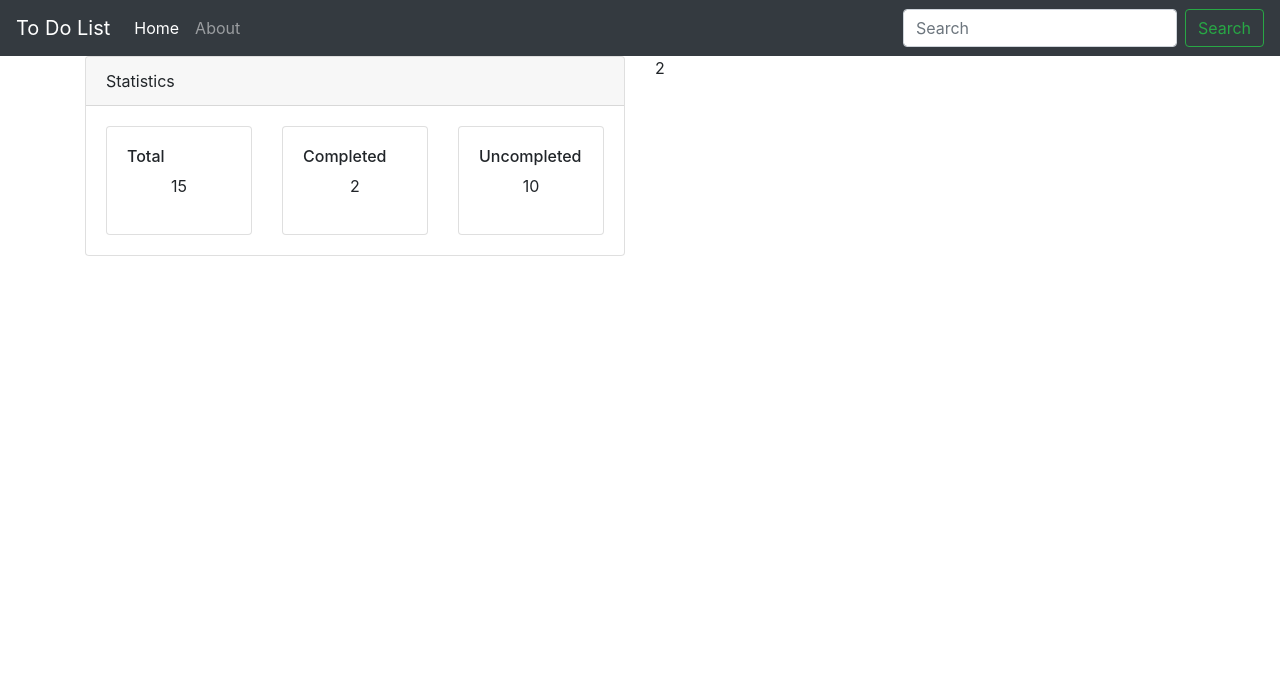
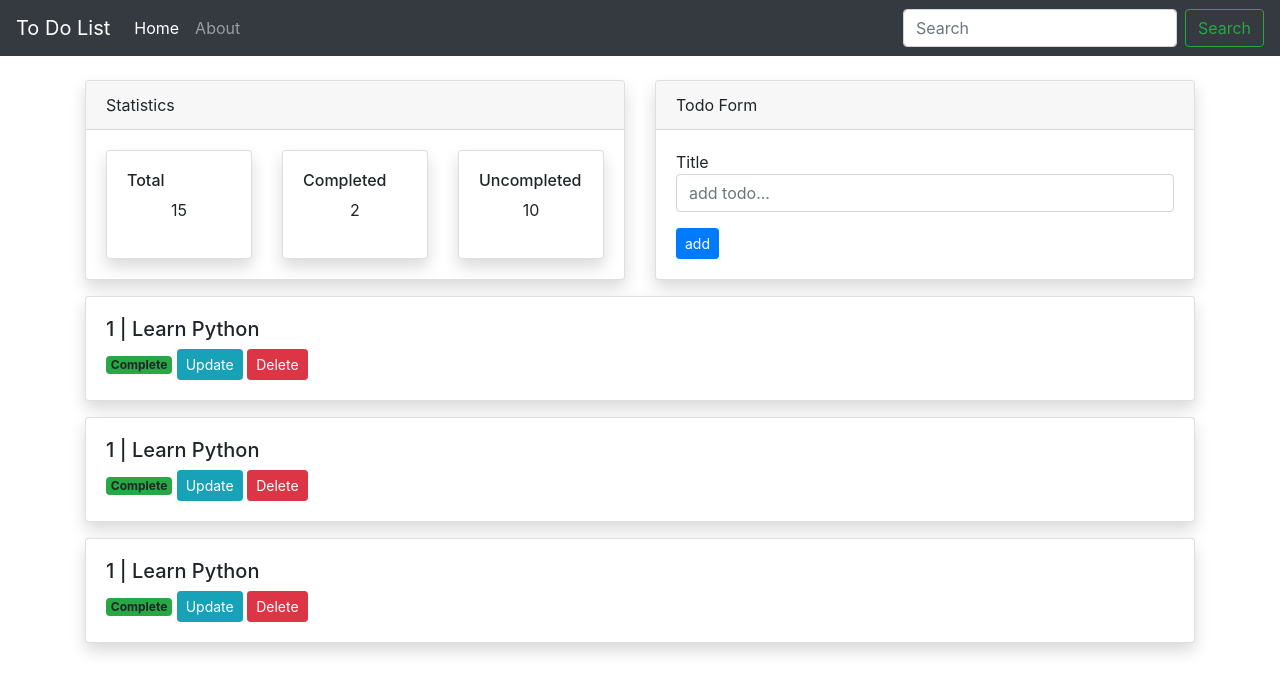
Before and after one commit to vinayaks1992/test, a Flask app: page / in a window 1280 px wide. Shown: the top 693 px of the page. Run offline with Flask 2, Linux system fonts and the light colour scheme; some libraries are stand-ins or nearby versions.

Commit message:
Initial commit

```diff
--- a/app.py
+++ b/app.py
@@ -1,7 +1,17 @@
 from flask import Flask, render_template
+from flask_sqlalchemy import SQLAlchemy
+
+app = Flask(__name__)
+app.config['SQLALCHEMY_DATABASE_URI'] = 'sqlite:///sqlite.db'
+db = SQLAlchemy(app)
 
 
-app = Flask(__name__)
+class Todo(db.Model):
+    id = db.Column(db.Integer,primary_key=True)
+    title = db.Column(db.String(100))
+    complete = db.Column(db.Boolean,default=False)
+
+
 
 @app.route("/")
 def index():
--- a/templates/dashboard/index.html
+++ b/templates/dashboard/index.html
@@ -3,15 +3,15 @@
 
 {% block title %} Home {% endblock %}<br/>
 {% block content %}
-<div class="container">
+<div class="container mt-4">
     <div class="row">
         <div class="col-md-6">
-            <div class="card">
+            <div class="card  shadow">
                 <div class="card-header">Statistics</div>
                 <div class="card-body">
                     <div class="row">
                         <div class="col-md-4">
-                            <div class="card">
+                            <div class="card shadow">
                                 <div class="card-body">
                                     <h6>Total</h6>
                                         <p class="text-center"> 15</p>
@@ -19,7 +19,7 @@
                                         </div>
                                     </div>
                         <div class="col-md-4">
-                            <div class="card">
+                            <div class="card shadow">
                                 <div class="card-body">
                                     <h6>Completed</h6>
                                         <p class="text-center"> 2</p>
@@ -27,7 +27,7 @@
                                         </div>
                                     </div>
                                 <div class="col-md-4">
-                            <div class="card">
+                            <div class="card shadow">
                                 <div class="card-body">
                                     <h6>Uncompleted</h6>
                                         <p class="text-center"> 10</p>
@@ -42,7 +42,45 @@
             </div>
         </div>
 
-        <div class="col-md-6">2</div>
+        <div class="col-md-6">
+            <div class="card shadow">
+                <div class="card-header"> Todo Form</div>
+                <div class="card-body">
+                    <form action="">
+                        <lable for="">Title</lable>
+                        <input class="form-control" type="text" name="title" placeholder="add todo...">
+                        <input class="btn btn-primary mt-3 btn-sm" type="submit" value="add"></input>
+                    </form>
+
+                </div>
+            </div>
+        </div>
+    </div>
+    <div class="card mt-3 shadow">
+        <div class="card-body">
+            <h5>1 | Learn Python</h5>
+            <span class = "badge bg-success">Complete</span>
+            <a class="btn btn-info btn-sm" href="">Update</a>
+            <a class="btn btn-danger btn-sm" href="">Delete</a>
+        </div>
+    </div>
+
+        <div class="card mt-3 shadow">
+        <div class="card-body">
+            <h5>1 | Learn Python</h5>
+            <span class = "badge bg-success">Complete</span>
+            <a class="btn btn-info btn-sm" href="">Update</a>
+            <a class="btn btn-danger btn-sm" href="">Delete</a>
+        </div>
+    </div>
+
+        <div class="card mt-3 shadow">
+        <div class="card-body">
+            <h5>1 | Learn Python</h5>
+            <span class = "badge bg-success">Complete</span>
+            <a class="btn btn-info btn-sm" href="">Update</a>
+            <a class="btn btn-danger btn-sm" href="">Delete</a>
+        </div>
     </div>
 </div>
 
--- a/templates/partials/base.html
+++ b/templates/partials/base.html
@@ -7,7 +7,7 @@
 
     <!-- Bootstrap CSS -->
     <link rel="stylesheet" href="https://cdn.jsdelivr.net/npm/bootstrap@4.0.0/dist/css/bootstrap.min.css" integrity="sha384-Gn5384xqQ1aoWXA+058RXPxPg6fy4IWvTNh0E263XmFcJlSAwiGgFAW/dAiS6JXm" crossorigin="anonymous">
-
+    <link rel="stylesheet" href="https://stackpath.bootstrapcdn.com/bootstrap/4.5.0/css/bootstrap.min.css" integrity="sha384-9aIt2nRpC12Uk9gS9baDl411NQApFmC26EwAOH8WgZl5MYYxFfc+NcPb1dKGj7Sk" crossorigin="anonymous">
     <title>{% block title %} {% endblock %}</title>
   </head>
   <body>
```
